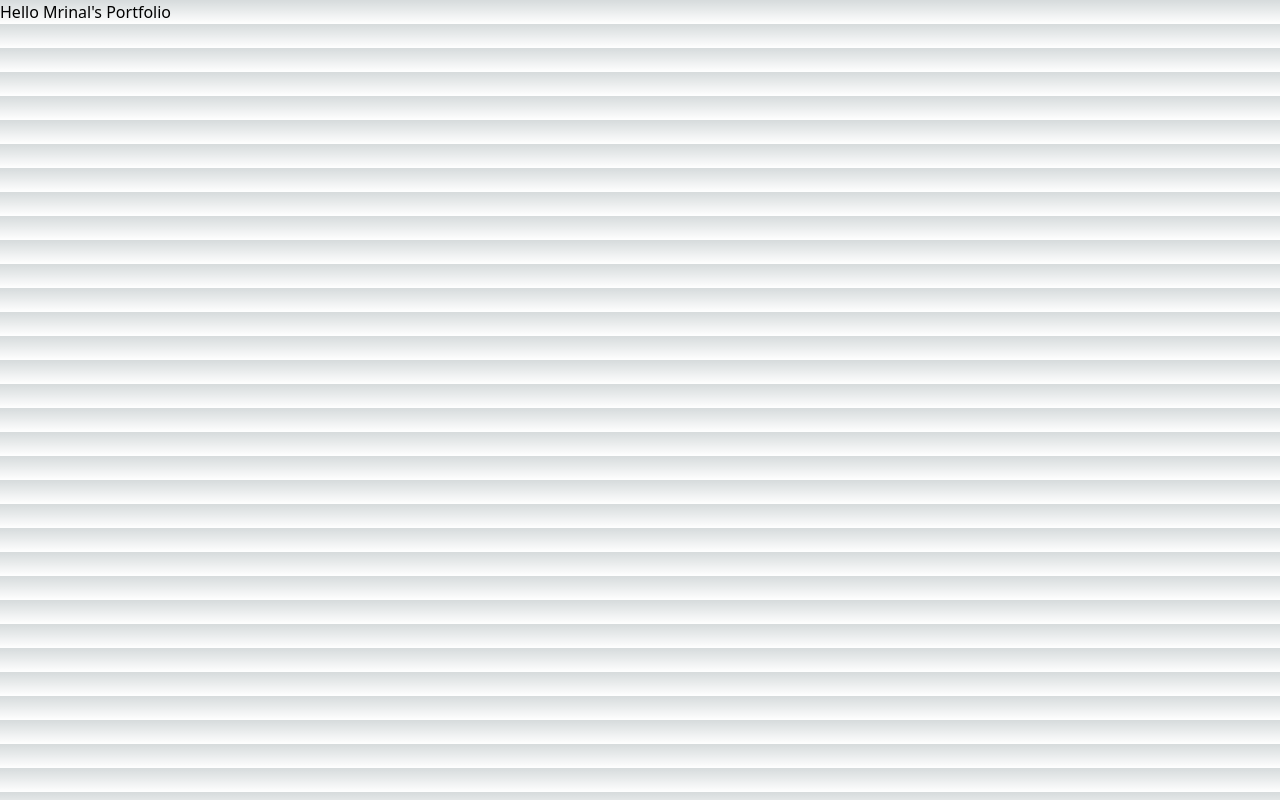
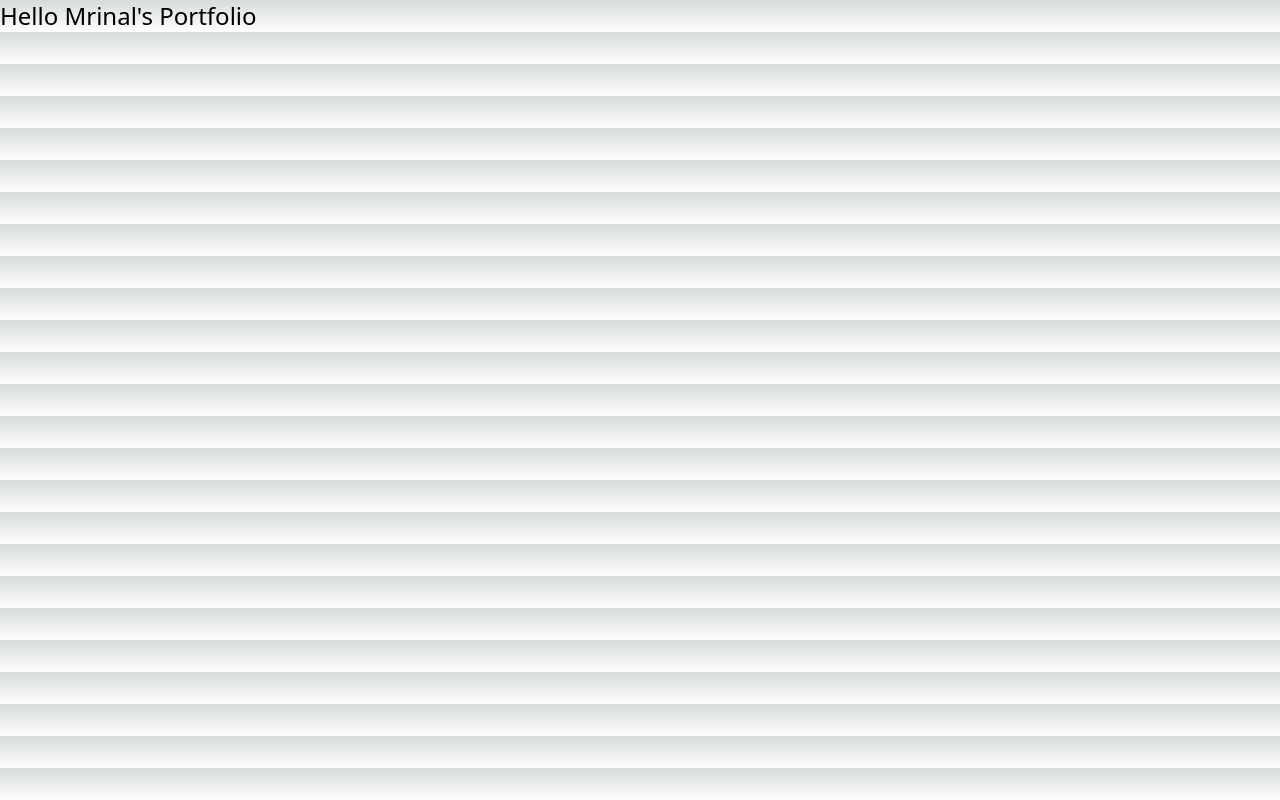
Before and after one commit to mrinalxdev/Mrinal-Portfolio, a Next.js app: page / in a window 1280 px wide. Built offline with nearby package versions, Linux system fonts and the light colour scheme.

Commit message:
Added New Data

```diff
--- a/package.json
+++ b/package.json
@@ -16,6 +16,7 @@
     "postcss": "8.4.23",
     "react": "18.2.0",
     "react-dom": "18.2.0",
+    "react-icons": "^4.8.0",
     "tailwindcss": "3.3.2"
   }
 }
--- a/src/pages/index.js
+++ b/src/pages/index.js
@@ -6,7 +6,7 @@ const inter = Inter({ subsets: ['latin'] })
 export default function Home() {
   return (
     <main>
-      <h1>Hello Mrinal's Portfolio</h1>
+      <h1 className="text-2xl">Hello Mrinal's Portfolio</h1>
     </main>
   )
 }
```
Also changed, not shown: 1 other file (tests, documents, lock files or other folders).
